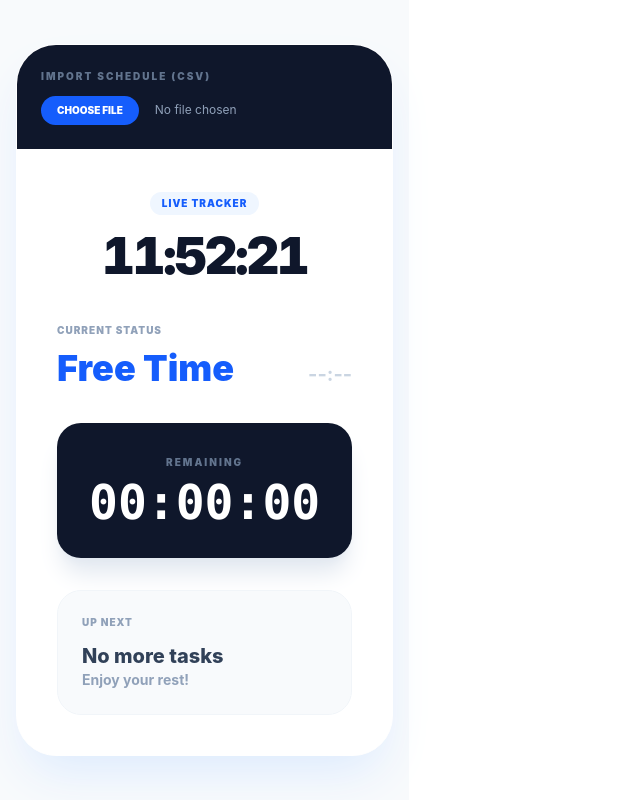
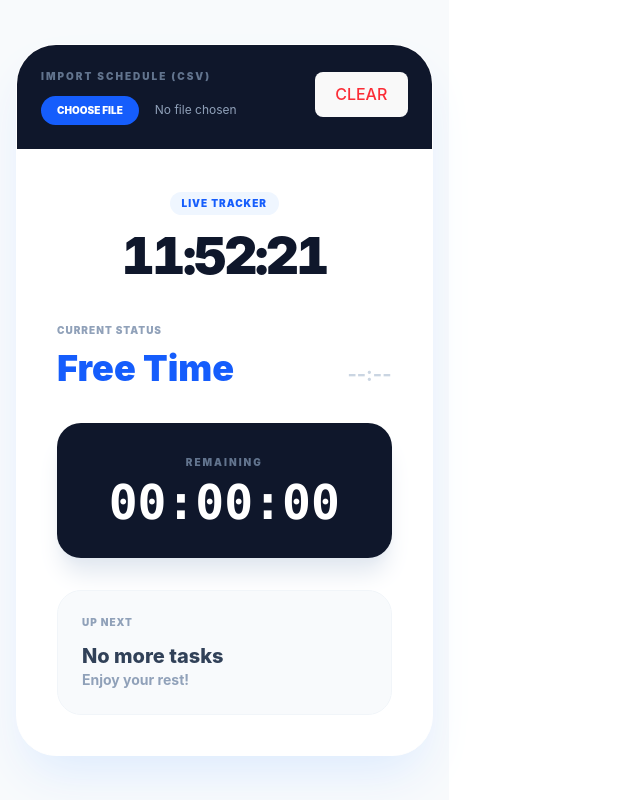
Before and after one commit to kuwachi626/time-management, a React (Vite) app: page / in a window 1280 px wide. Shown: the whole page, without its empty margins (0-640 px from the left). Built offline with nearby package versions, Linux system fonts and the light colour scheme.

Commit message:
ローカルストレージに保存されるようにした

```diff
--- a/src/App.tsx
+++ b/src/App.tsx
@@ -26,13 +26,23 @@ const formatDuration = (totalSeconds: number): string => {
 const App: React.FC = () => {
 	// --- 状態管理 ---
 	const [now, setNow] = useState<Date>(new Date());
-	const [schedule, setSchedule] = useState<ScheduleItem[]>([]);
+
+	// 【変更点1】初期化時にLocalStorageからデータを取得する
+	const [schedule, setSchedule] = useState<ScheduleItem[]>(() => {
+		const saved = localStorage.getItem("mySchedule");
+		return saved ? JSON.parse(saved) : [];
+	});
 
 	// --- 1秒ごとのタイマー ---
 	useEffect(() => {
 		const timer = setInterval(() => setNow(new Date()), 1000);
 		return () => clearInterval(timer);
 	}, []);
+
+	// 【変更点2】scheduleが更新されたらLocalStorageに保存する
+	useEffect(() => {
+		localStorage.setItem("mySchedule", JSON.stringify(schedule));
+	}, [schedule]);
 
 	// --- CSV読み込み処理 ---
 	const handleFileUpload = (e: ChangeEvent<HTMLInputElement>) => {
@@ -82,7 +92,8 @@ const App: React.FC = () => {
 		<div className="min-h-screen bg-slate-50 flex items-center justify-center p-4 font-sans antialiased text-slate-900">
 			<div className="w-full max-w-md bg-white rounded-[2.5rem] shadow-2xl shadow-blue-100 overflow-hidden border border-white">
 				{/* CSVアップローダーセクション */}
-				<div className="p-6 bg-slate-900 text-white">
+				<div className="p-6 bg-slate-900 text-white flex justify-between items-end">
+					<div className="flex-1">
 						<label className="block text-[10px] font-black uppercase tracking-[0.2em] text-slate-500 mb-3">
 							Import Schedule (CSV)
 						</label>
@@ -92,6 +103,14 @@ const App: React.FC = () => {
 							onChange={handleFileUpload}
 							className="block w-full text-xs text-slate-400 file:mr-4 file:py-2 file:px-4 file:rounded-full file:border-0 file:text-[10px] file:font-black file:uppercase file:bg-blue-600 file:text-white hover:file:bg-blue-500 cursor-pointer transition-all"
 						/>
+					</div>
+					{/* リセットボタンの追加（任意） */}
+					<button
+						onClick={() => setSchedule([])}
+						className="ml-4 text-[10px] font-black uppercase text-red-500 hover:text-red-400 transition-colors mb-2"
+					>
+						Clear
+					</button>
 				</div>
 
 				<div className="p-10 space-y-10">
```
Lines whose indentation alone changed are shown as unchanged.
